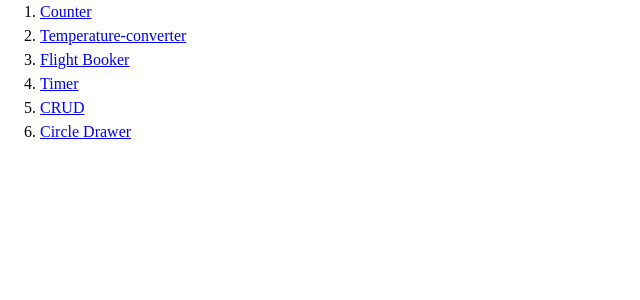
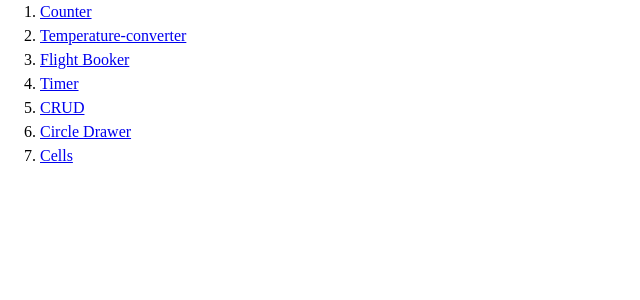
Before and after one commit to rainmodred/7GUIs-react, a React (Vite) app: page / in a window 1280 px wide. Shown: the top 300 px of the page, without its empty margins (0-640 px from the left). Built offline with nearby package versions, Linux system fonts and the light colour scheme.

Commit message:
Add Cells Route

```diff
--- a/src/App.tsx
+++ b/src/App.tsx
@@ -6,6 +6,7 @@ import FlightBooker from './components/FlightBooker/FlightBooker';
 import TemperatureConverter from './components/TemperatureConverter/TemperatureConverter';
 import Timer from './components/Timer/Timer';
 import CircleDrawer from './components/CircleDrawer/CircleDrawer';
+import Cells from './components/Cells/Cells';
 
 type Route = {
   title: string;
@@ -34,6 +35,7 @@ const routes: Route[] = [
     path: '/CRUD',
   },
   { title: 'Circle Drawer', path: '/Circle-Drawer' },
+  { title: 'Cells', path: '/Cells' },
 ];
 
 function App() {
@@ -56,6 +58,7 @@ function App() {
         <Route path="/Timer" element={<Timer />} />
         <Route path="/CRUD" element={<CRUD />} />
         <Route path="/Circle-Drawer" element={<CircleDrawer />} />
+        <Route path="/Cells" element={<Cells />} />
       </Routes>
     </div>
   );
```
